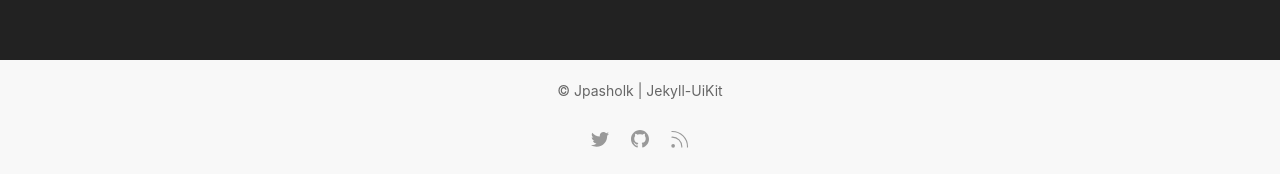
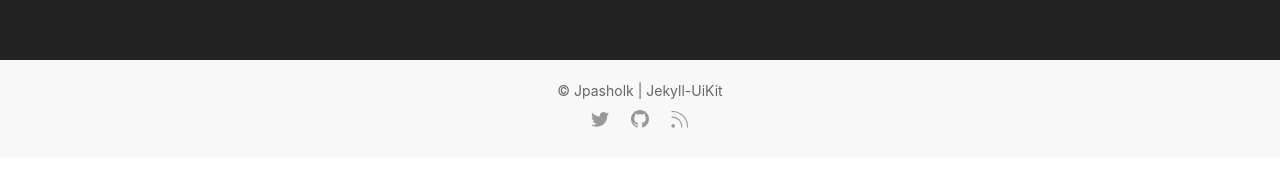
Before and after one commit to jpasholk/jekyll-uikit, a Jekyll site: the page built from index.html, in a window 1280 px wide. Shown: the part 1545-1719 px from the top of the page. Built offline with Jekyll 4.4.1, drawn with Linux system fonts in a browser that asks for light colours.

Commit message:
Update footer.html

```diff
--- a/_includes/footer.html
+++ b/_includes/footer.html
@@ -4,9 +4,10 @@
       <div class="uk-grid-match uk-child-width-1-1@m" uk-grid>
         <div class="uk-text-center uk-text-small">
           <p>
-            &copy; <a class="uk-link-text" href="https://github.com/jpasholk">Jpasholk</a> | <a class="uk-link-text" href="https://github.com/jpasholk/jekyll-uikit">Jekyll-UiKit</a></p>
+            &copy; <a class="uk-link-text" href="https://github.com/jpasholk">Jpasholk</a> | <a class="uk-link-text" href="https://github.com/jpasholk/jekyll-uikit">Jekyll-UiKit</a>
             <br>
             {% include footer-links.html %}
+          </p>
         </div>
       </div>
     </div>
```
